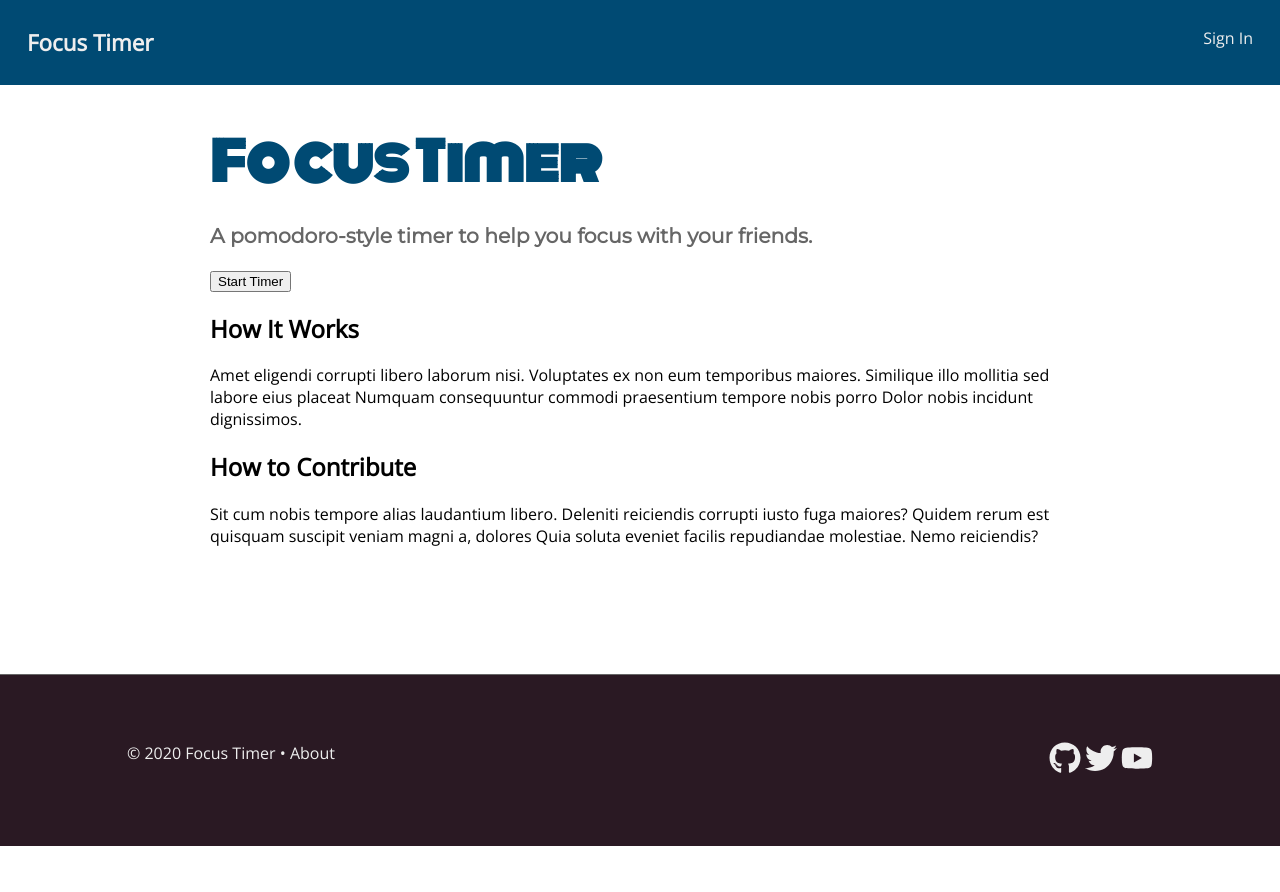
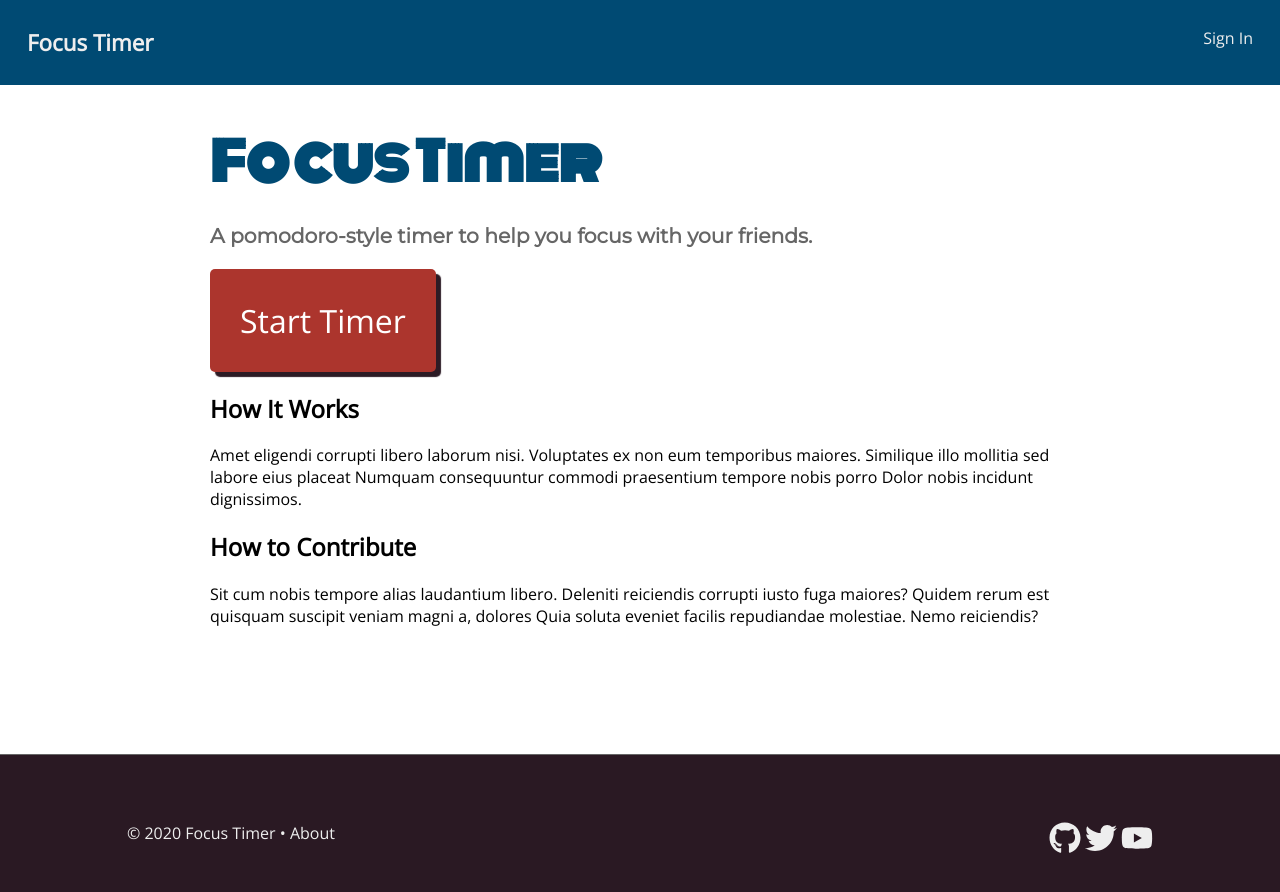
Before and after one commit to codeselfstudy/focus_timer, a React (Create React App) app: page / in a window 1280 px wide. Shown: the top 892 px of the page. Before the commit the page ends 846 px from the top, so only its background shows below. Built offline with nearby package versions, Linux system fonts and the light colour scheme.

Commit message:
Work on button

```diff
--- a/src/components/custom-button/custom-button.scss
+++ b/src/components/custom-button/custom-button.scss
@@ -1,3 +1,19 @@
 .custom-button {
+    background-color: #ac352d;
+    border: none;
+    color: white;
+    padding: 30px;
+    font-size: 2rem;
+    font-family: "Open Sans";
+    border-radius: 5px;
+    box-shadow: 5px 5px 1px 0 #2c1b25;
 
+    &:active {
+        box-shadow: 1px 1px 0px 0 #2c1b25;
+        box-shadow: 0 0 5px 5px #fdc100;
+        -webkit-transform: translate3d(4px, 4px, 0px) scale3d(1, 1, 1)
+            rotateX(0deg) rotateY(0deg) rotateZ(0deg) skew(0deg, 0deg);
+        transform: translate3d(4px, 4px, 0px) scale3d(1, 1, 1) rotateX(0deg)
+            rotateY(0deg) rotateZ(0deg) skew(0deg, 0deg);
+    }
 }
```
